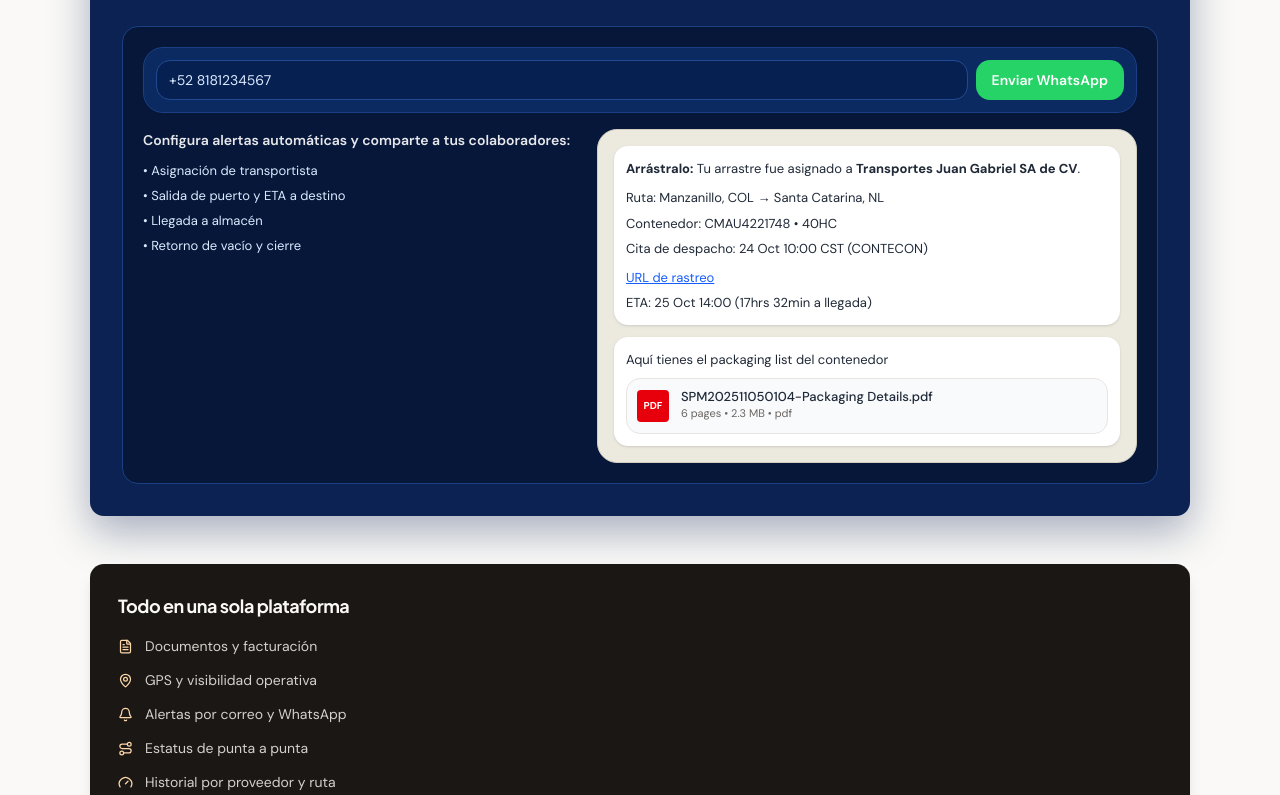
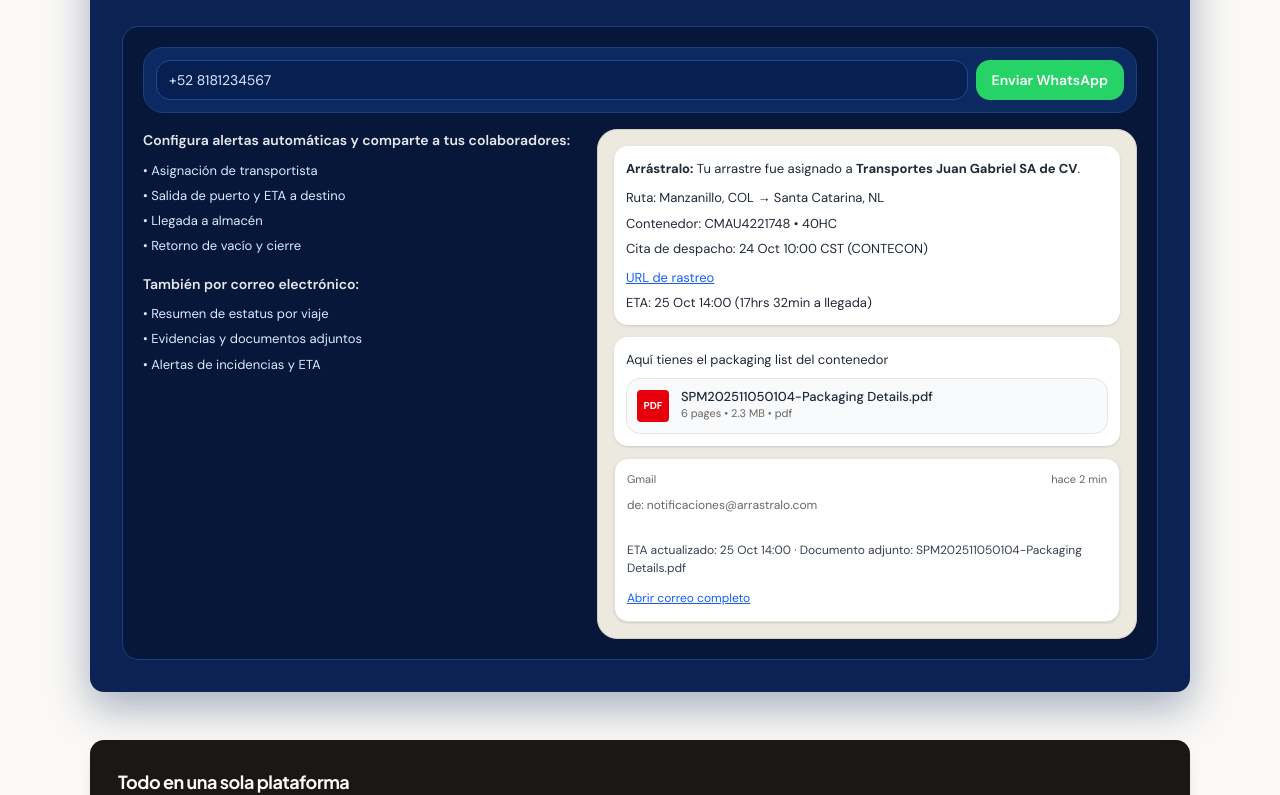
Before and after one commit to apollo-ex/arrastralo, a Next.js app: page /landing in a window 1280 px wide. Shown: the part 4466-5261 px from the top of the page. Built offline with nearby package versions, Linux system fonts and the light colour scheme.

Commit message:
Add email notification mock alongside WhatsApp notifications

```diff
--- a/app/landing/page.tsx
+++ b/app/landing/page.tsx
@@ -434,9 +434,15 @@ export default function LandingPage() {
                       <li>• Llegada a almacén</li>
                       <li>• Retorno de vacío y cierre</li>
                     </ul>
+                    <p className="font-semibold mt-4">También por correo electrónico:</p>
+                    <ul className="mt-2 space-y-1 text-blue-100 text-[13px]">
+                      <li>• Resumen de estatus por viaje</li>
+                      <li>• Evidencias y documentos adjuntos</li>
+                      <li>• Alertas de incidencias y ETA</li>
+                    </ul>
                   </div>
 
-                  <div className="rounded-xl bg-[#ece9df] border border-[#d3cec0] p-3 sm:p-4">
+                  <div className="rounded-xl bg-[#ece9df] border border-[#d3cec0] p-3 sm:p-4 space-y-3">
                     <div className="rounded-lg bg-white p-3 text-[13px] text-[#1f2937] leading-relaxed shadow-sm">
                       <p><b>Arrástralo:</b> Tu arrastre fue asignado a <b>Transportes Juan Gabriel SA de CV</b>.</p>
                       <p className="mt-2">Ruta: Manzanillo, COL → Santa Catarina, NL</p>
@@ -446,7 +452,7 @@ export default function LandingPage() {
                       <p className="mt-1">ETA: 25 Oct 14:00 (17hrs 32min a llegada)</p>
                     </div>
 
-                    <div className="rounded-lg bg-white p-3 text-[13px] text-[#1f2937] leading-relaxed shadow-sm mt-3">
+                    <div className="rounded-lg bg-white p-3 text-[13px] text-[#1f2937] leading-relaxed shadow-sm">
                       <p>Aquí tienes el packaging list del contenedor</p>
                       <div className="mt-2 rounded-lg border border-border bg-[#f8fafc] p-2.5 flex items-center gap-3">
                         <span className="inline-flex items-center justify-center w-8 h-8 rounded bg-red-600 text-white text-[10px] font-bold">PDF</span>
@@ -455,6 +461,17 @@ export default function LandingPage() {
                           <p className="text-[11px] text-muted-foreground">6 pages • 2.3 MB • pdf</p>
                         </div>
                       </div>
+                    </div>
+
+                    <div className="rounded-lg bg-white p-3 shadow-sm border border-border">
+                      <div className="flex items-center justify-between text-[11px] text-muted-foreground">
+                        <span>Gmail</span>
+                        <span>hace 2 min</span>
+                      </div>
+                      <p className="mt-2 text-[12px] text-muted-foreground">de: notificaciones@arrastralo.com</p>
+                      <p className="text-[13px] font-semibold mt-1">Actualización de arrastre — CMAU4221748</p>
+                      <p className="text-[12px] mt-1 text-[#374151]">ETA actualizado: 25 Oct 14:00 · Documento adjunto: SPM202511050104-Packaging Details.pdf</p>
+                      <p className="mt-2"><a href="#" className="text-blue-600 underline text-[12px]">Abrir correo completo</a></p>
                     </div>
                   </div>
                 </div>
```
